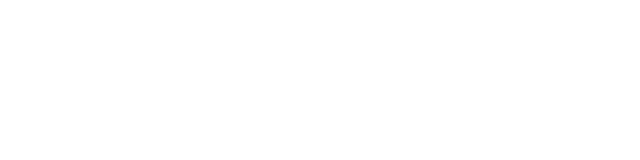
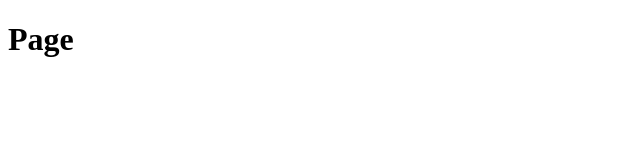
Before and after one commit to jDelille/swinga, a Next.js app: page / in a window 1280 px wide. Shown: the top 160 px of the page, without its empty margins (0-640 px from the left). Built offline with nearby package versions, Linux system fonts and the light colour scheme.

Commit message:
test commit branch

```diff
--- a/app/page.tsx
+++ b/app/page.tsx
@@ -2,7 +2,7 @@
 export default function Home() {
   return (
     <div >
-
+      <h1>Page</h1>
     </div>
   );
 }
```
